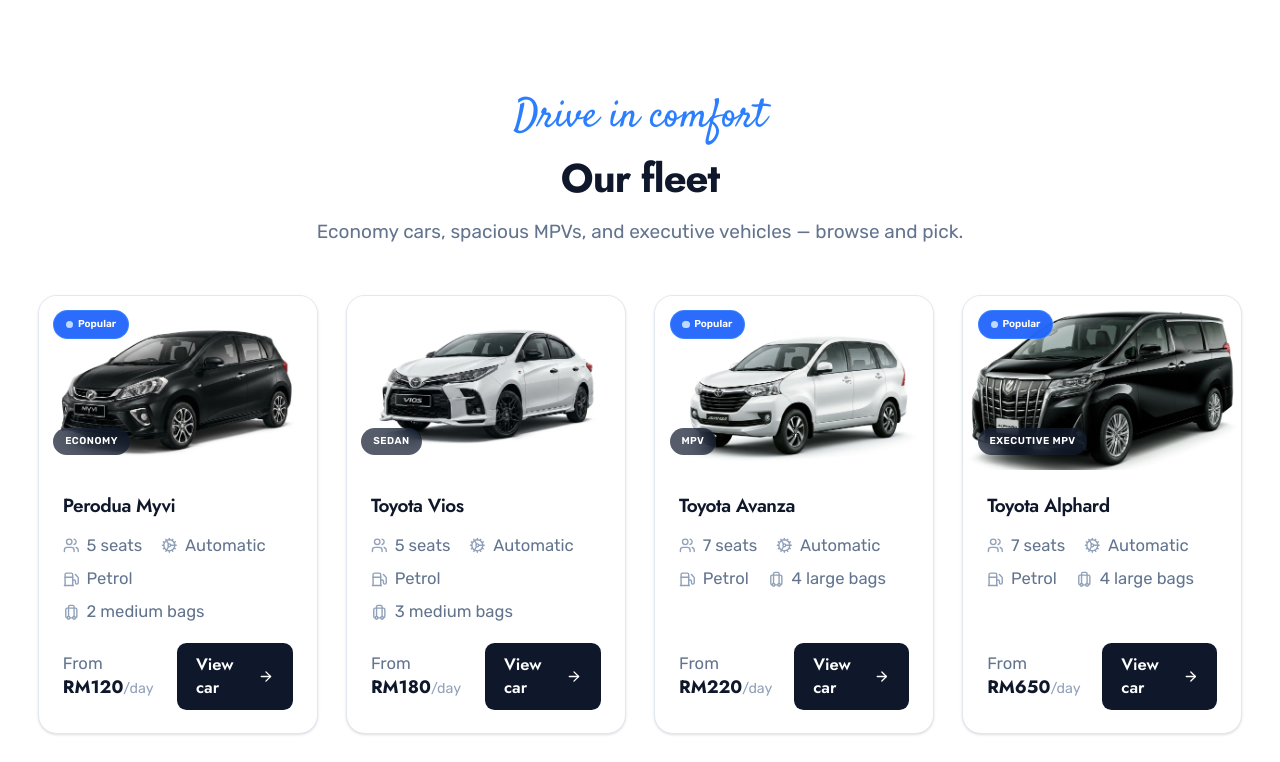
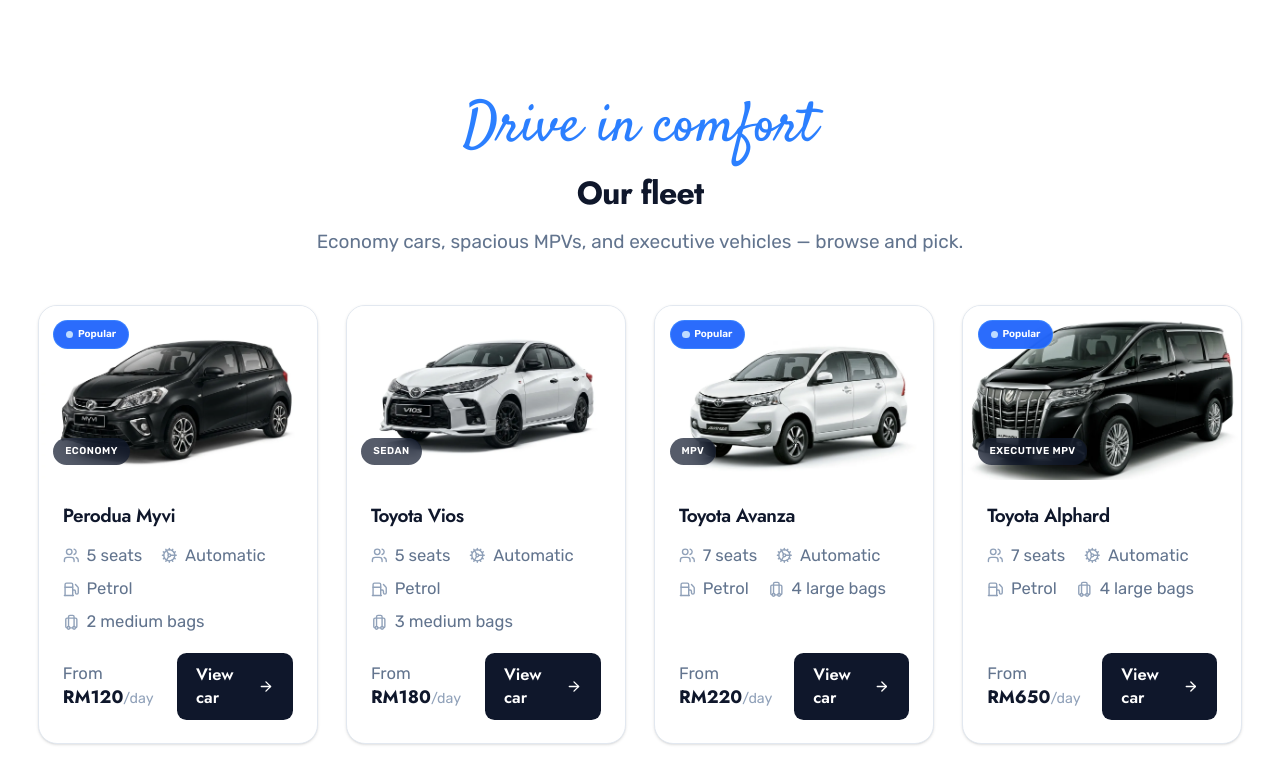
Before and after one commit to Baxia420/Narmaa, a React (Vite) app: page / in a window 1280 px wide. Shown: the part 818-1580 px from the top of the page. Built offline with nearby package versions, Linux system fonts and the light colour scheme; a web font is replaced by a local one.

Commit message:
style: fix typography hierarchy, blue text biggest

```diff
--- a/src/components/ui/SectionHeader.tsx
+++ b/src/components/ui/SectionHeader.tsx
@@ -19,7 +19,7 @@
   return (
     <div className={cn("mb-10", centered && "text-center", className)}>
       {accent && (
-        <span className="mb-2 block font-satisfy text-3xl sm:text-[36px] md:text-[40px] text-blue-500 font-medium leading-tight">
+        <span className="mb-2 block font-satisfy text-[40px] sm:text-[48px] md:text-[56px] text-blue-500 font-medium leading-tight">
           {accent}
         </span>
       )}
@@ -28,7 +28,7 @@
           {badge}
         </span>
       )}
-      <h2 className="font-jost text-3xl font-bold tracking-tight text-slate-900 sm:text-[36px] md:text-[40px] leading-tight">
+      <h2 className="font-jost text-2xl font-bold tracking-tight text-slate-900 sm:text-3xl md:text-[32px] leading-tight">
         {title}
       </h2>
       {subtitle && (
```
